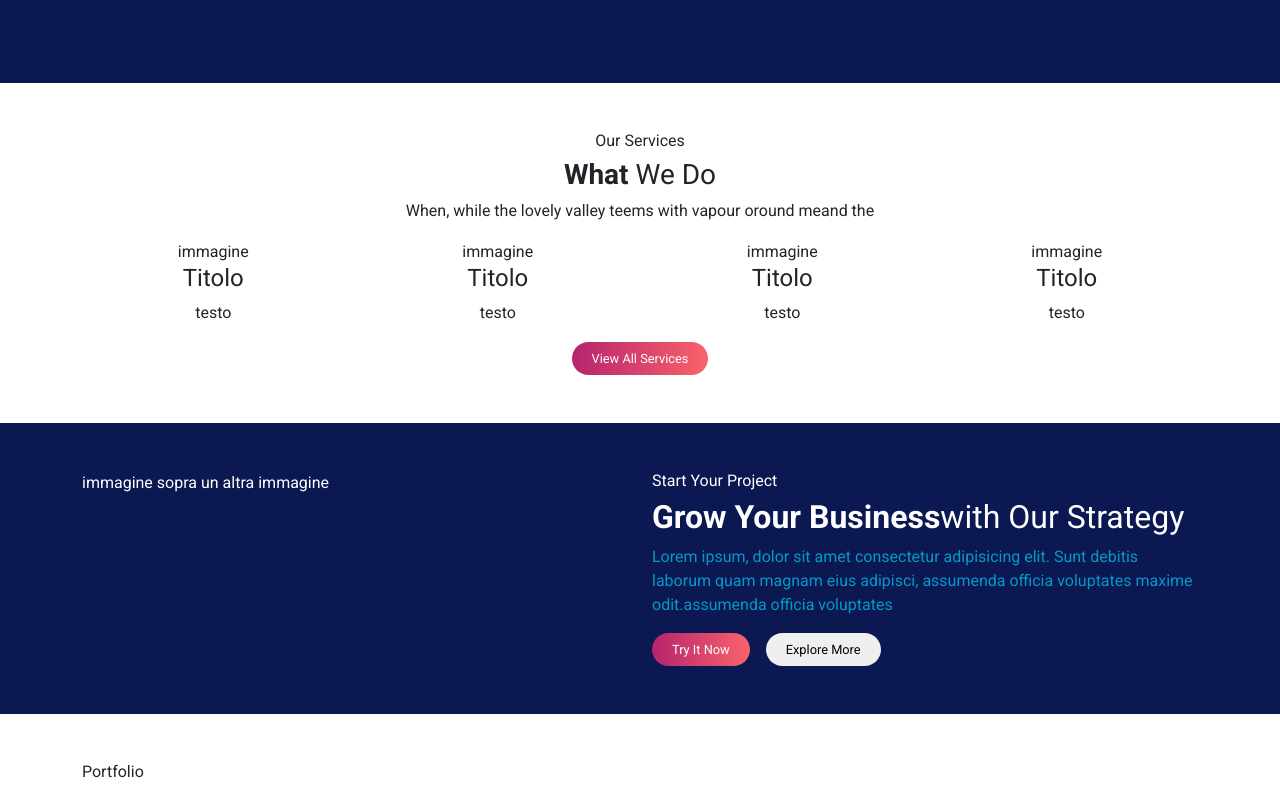
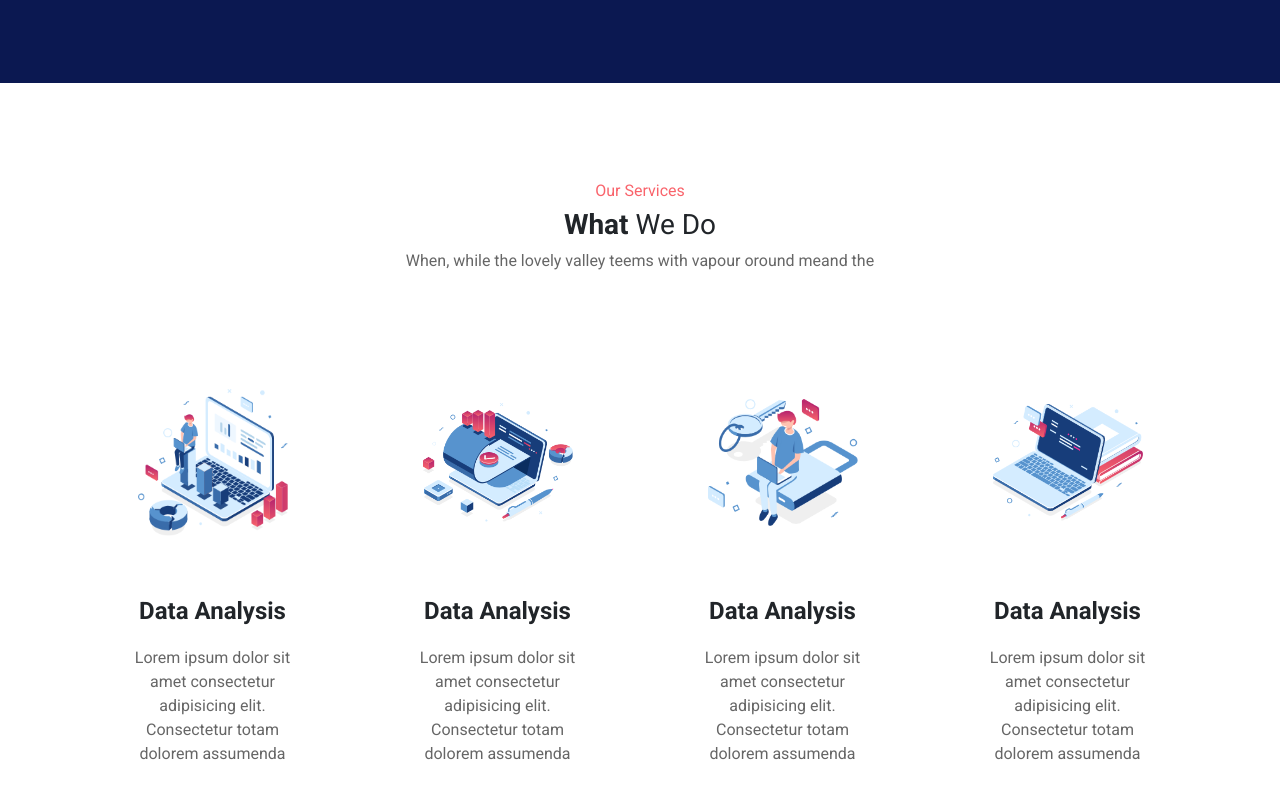
Before and after one commit to GiacWebDev/proj-html-vuejs, a Vue app: page / in a window 1280 px wide. Shown: the part 620-1412 px from the top of the page. Built offline with nearby package versions, Linux system fonts and the light colour scheme.

Commit message:
[edit] structure to StartProject

```diff
--- a/src/assets/scss/main.scss
+++ b/src/assets/scss/main.scss
@@ -25,6 +25,10 @@ body {
   border: 1px solid white;
 }
 
+.debug-b {
+  border: 1px solid black;
+}
+
 .debug-bg {
   background-color: antiquewhite;
 }
@@ -42,6 +46,16 @@ h6 {
 
 h5 {
   font-size: 1rem;
+  color: $light-Seconday;
+}
+
+h1,
+h2 {
+  font-size: 3rem;
+}
+
+p {
+  color: $dark-grey-text;
 }
 
 // BOTTONI
@@ -50,7 +64,7 @@ h5 {
   padding: 7px 20px;
   border: 0px;
   border-radius: 50px;
-  font-size: 0.8rem;
+  font-size: 1rem;
   text-transform: capitalize;
   text-shadow: $dark-primary;
 }
--- a/src/assets/scss/partials/_variables.scss
+++ b/src/assets/scss/partials/_variables.scss
@@ -21,4 +21,6 @@ $card-light: #FEFEFE;
 $light-blue-text: #03A7D3E6;
 
 // testo p
-$description-text: #81829A
+$description-text: #81829A;
+
+$dark-grey-text: #666666;
--- a/src/components/AppHeader.vue
+++ b/src/components/AppHeader.vue
@@ -52,6 +52,7 @@ export default {
 @use '../assets/scss/main.scss' as *;
 
  header {
+  z-index: 999!important;
   background-color: $light-primary;
   padding-bottom: 100px;
   .jumbotron {
--- a/src/components/AppMain.vue
+++ b/src/components/AppMain.vue
@@ -24,7 +24,7 @@ export default {
 
     <!-- bianca -->
 
-  <div class="Our-services py-5 text-center">
+  <div class="our-services py-5 text-center">
 
     <div class="container">
 
@@ -36,27 +36,50 @@ export default {
         </div>
       </div>
 
-      <div class="row row-cols-4 debug">
-        <div class="col d-flex flex-column justify-content-center">
-          immagine
-          <h4>titolo</h4>
-          <p>testo</p>
+      <div class="row row-cols-4">
+
+        <div class="col d-flex flex-column justify-content-center p-5">
+          <div class="image d-flex align-items-center">
+            <img src="/images/Group-247.png" alt="service">
+          </div>
+          <div class="info">
+            <h4>data analysis</h4>
+            <p>Lorem ipsum dolor sit amet consectetur adipisicing elit. Consectetur totam dolorem assumenda</p>
+          </div>
         </div>
-        <div class="col d-flex flex-column justify-content-center">
-          immagine
-          <h4>titolo</h4>
-          <p>testo</p>
+
+        <div class="col d-flex flex-column justify-content-center p-5">
+          <div class="image d-flex align-items-center">
+            <img src="/images/Group-567.png" alt="service">
+          </div>
+          <div class="info">
+            <h4>data analysis</h4>
+            <p>Lorem ipsum dolor sit amet consectetur adipisicing elit. Consectetur totam dolorem assumenda</p>
+          </div>
         </div>
-        <div class="col d-flex flex-column justify-content-center">
-          immagine
-          <h4>titolo</h4>
-          <p>testo</p>
+
+        <div class="col d-flex flex-column justify-content-center p-5">
+          <div class="image d-flex align-items-center">
+            <img src="/images/Group-538.png" alt="service">
+          </div>
+          <div class="info">
+            <h4>data analysis</h4>
+            <p>Lorem ipsum dolor sit amet consectetur adipisicing elit. Consectetur totam dolorem assumenda</p>
+          </div>
         </div>
-        <div class="col d-flex flex-column justify-content-center">
-          immagine
-          <h4>titolo</h4>
-          <p>testo</p>
+
+        <div class="col d-flex flex-column justify-content-center p-5">
+          <div class="image d-flex align-items-center">
+            <img src="/images/Group-566.png" alt="service">
+          </div>
+          <div class="info">
+            <h4>data analysis</h4>
+            <p>Lorem ipsum dolor sit amet consectetur adipisicing elit. Consectetur totam dolorem assumenda</p>
+          </div>
         </div>
+
+
+
       </div>
 
       <button class="btns btn-orange">View All Services</button>
@@ -69,19 +92,22 @@ export default {
     <div class="container">
       <div class="row row-cols-2">
 
-        <div class="col">
-          immagine sopra un altra immagine
+        <div class="col double-images">
+          <img class="ps-5 pt-5 top" src="/images/men-data.png" alt="data">
+          <img class="under" src="/images/nemoodar.png" alt="">
         </div>
 
-        <div class="col">
+        <div class="col info debug">
           <h5>Start Your Project</h5>
-          <h2><strong>Grow your business</strong>with our strategy</h2>
+          <h2><strong>Grow your business</strong>
+          <br>
+          with our strategy</h2>
           <p class="light-blue-text">Lorem ipsum, dolor sit amet consectetur adipisicing elit. Sunt debitis laborum quam magnam eius adipisci, assumenda officia voluptates maxime odit.assumenda officia voluptates</p>
 
           <div class="button-box d-flex justify-content-left">
-              <button class="btns btn-orange me-3">try it now</button>
-              <button class="btns">explore more</button>
-            </div>
+            <button class="btns btn-orange me-3">try it now</button>
+            <button class="btns">explore more</button>
+          </div>
         </div>
       </div>
     </div>
@@ -111,12 +137,52 @@ export default {
 
 
 
-.container {
-  align-items: center;
+
+.our-services {
+  .container {
+    align-items: center;
+    .row {
+      padding-top: 50px;
+      .image {
+        width: 150px;
+        height: 150px;
+        img {
+          width: 100%;
+        }
+      }
+
+      h4 {
+        font-weight: 700;
+        margin: 60px 0 20px 0;
+      }
+    }
+
+  }
+
 }
+
 
 .Start-your-project {
   background-color: $light-primary;
+  .double-images {
+    position: relative;
+    .under {
+      position: absolute;
+      left: 0;
+    }
+    img {
+      width: 500px;
+    }
+    h5 {
+      color: $card-light;
+    }
+  }
+  .col.info {
+    display: flex;
+    flex-direction: column;
+    align-items: center;
+    margin: 0;
+  }
 }
 
 </style>
```
